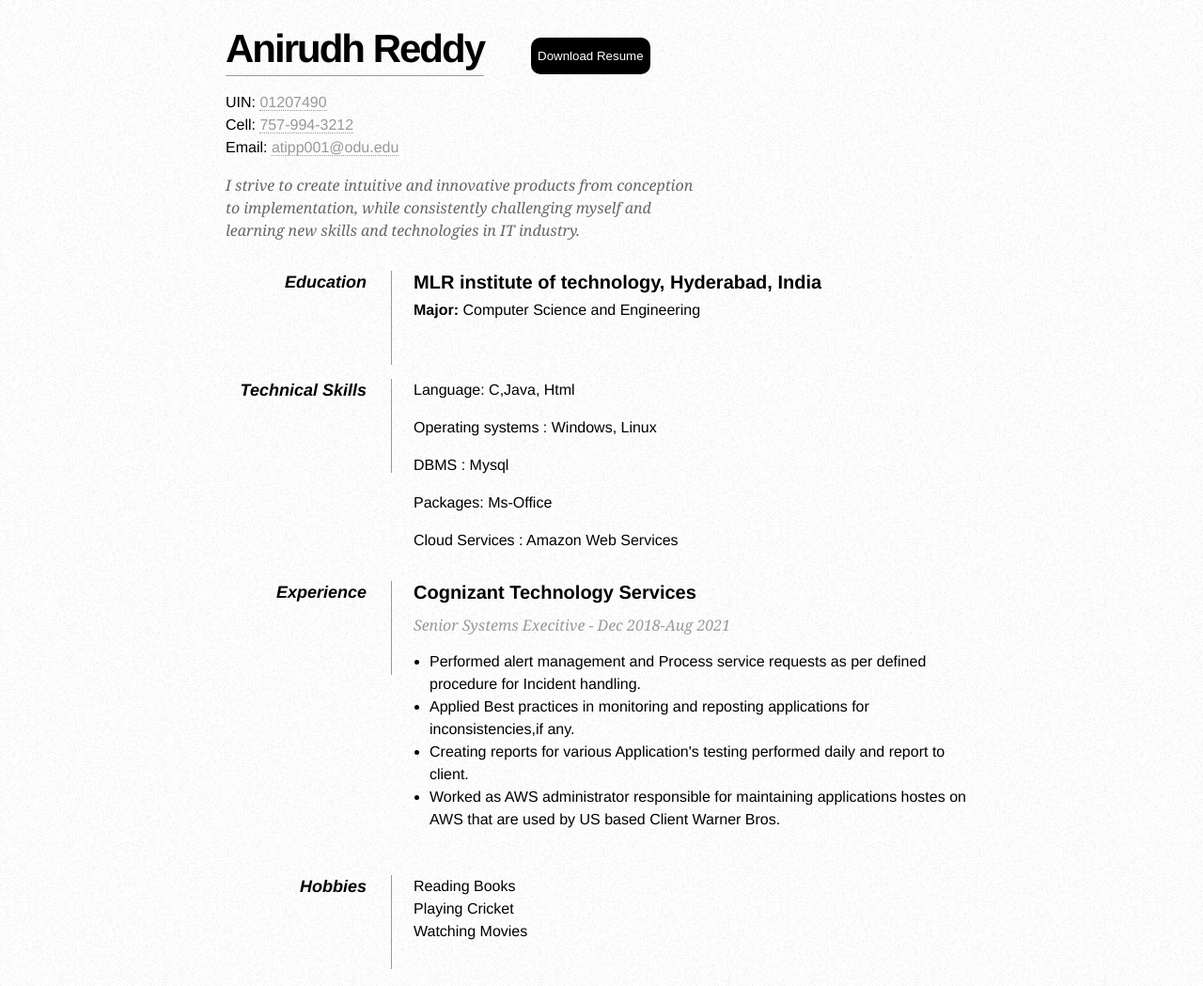
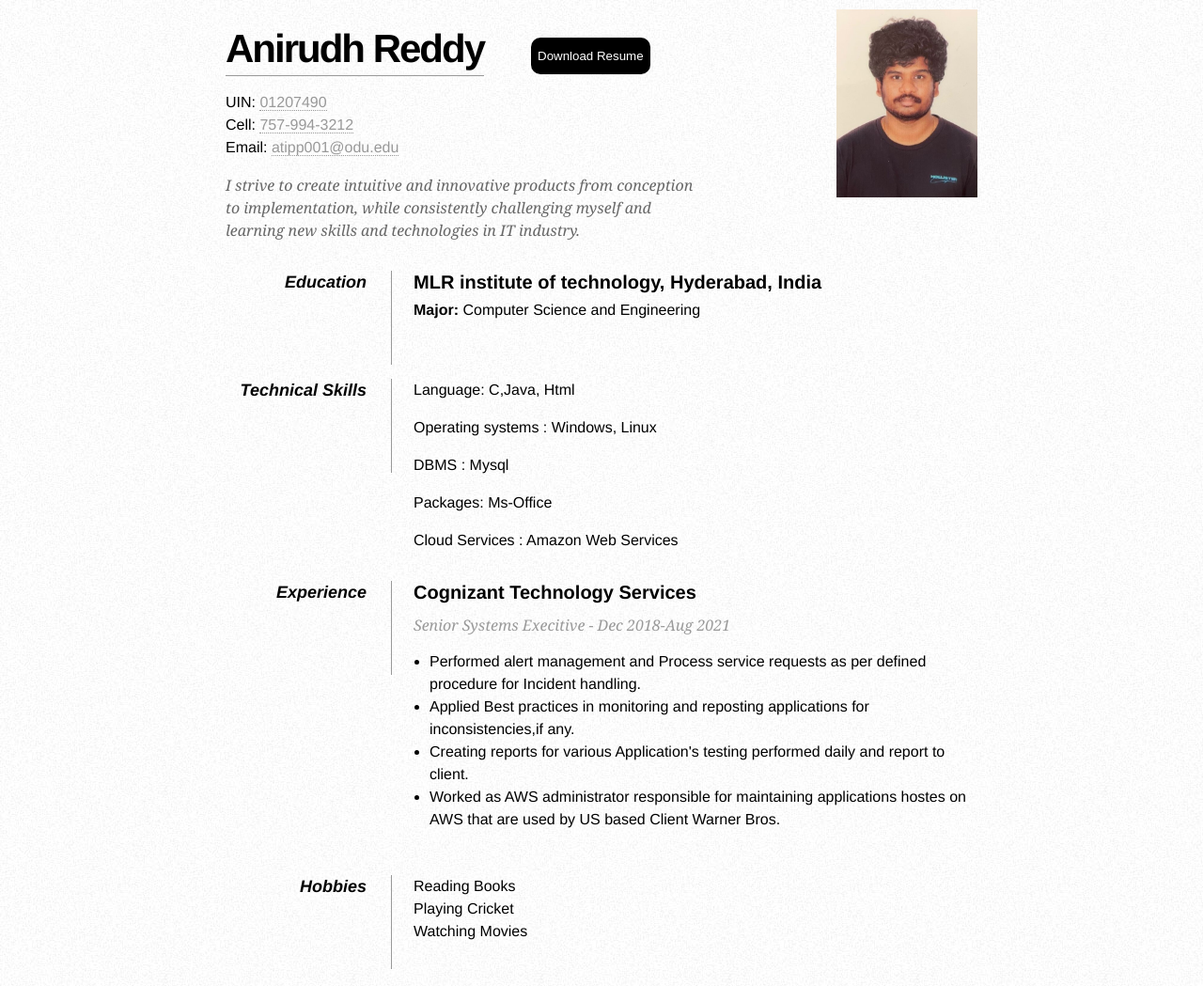
Before and after one commit to atippani/Anirudh-Reddy-Tippani-Resume, a plain HTML site: page index.html in a window 1280 px wide. Shown: the top 1049 px of the page at 94% size. Drawn offline with Linux system fonts and the light colour scheme.

Commit message:
Added Image in Resume

```diff
--- a/index.html
+++ b/index.html
@@ -15,6 +15,13 @@
             font: 16px Helvetica, Sans-Serif;
             line-height: 24px;
             background: url(images/noise.jpg);
+        }
+
+        #pic {
+          float: right;
+          margin: -30px 0 0 0;
+          width: 150px;
+          height: 200px;
         }
 
         .clear {
@@ -126,6 +133,8 @@
 
     <div id="page-wrap">
 
+      <img src="images/resume-image.jpeg" alt="Photo of Cthulu" id="pic" />
+
         <div id="contact-info" class="vcard">
 
             <div class="title">
```
